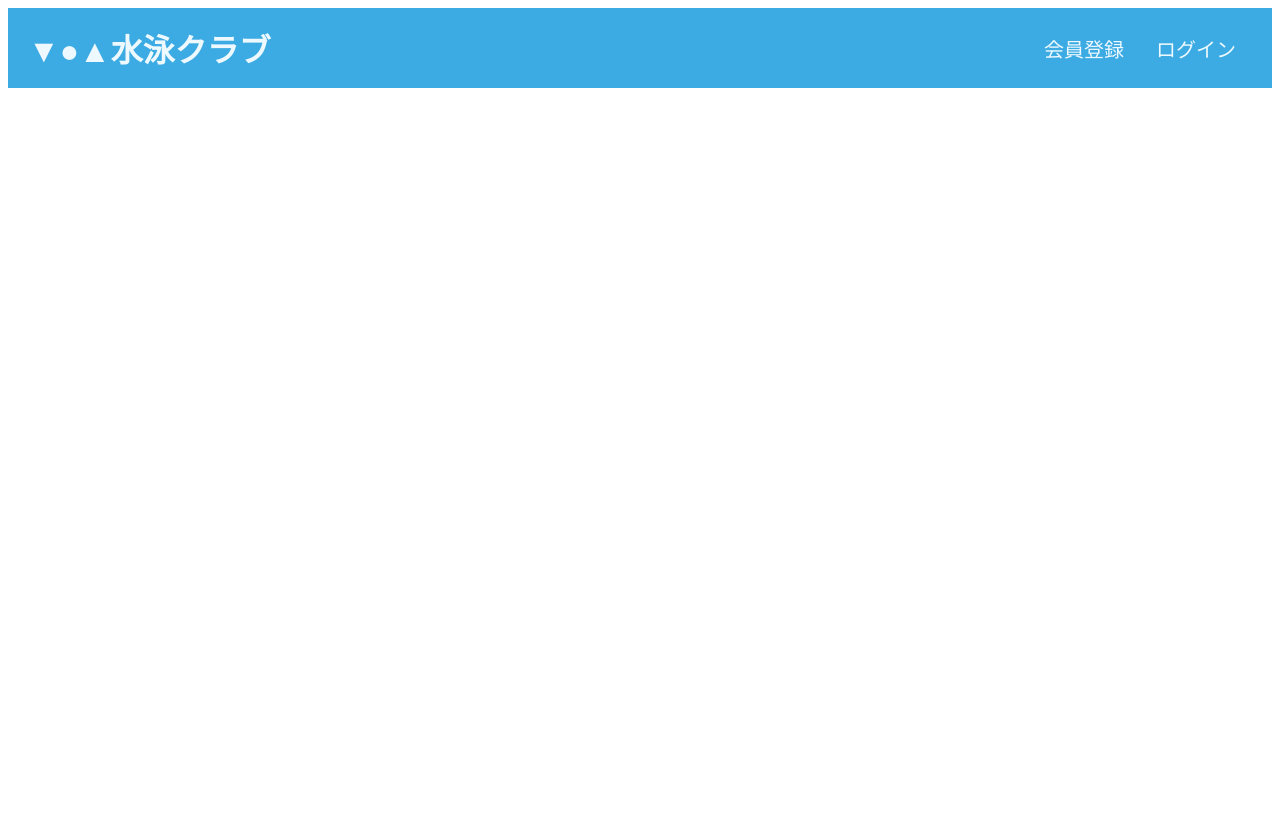
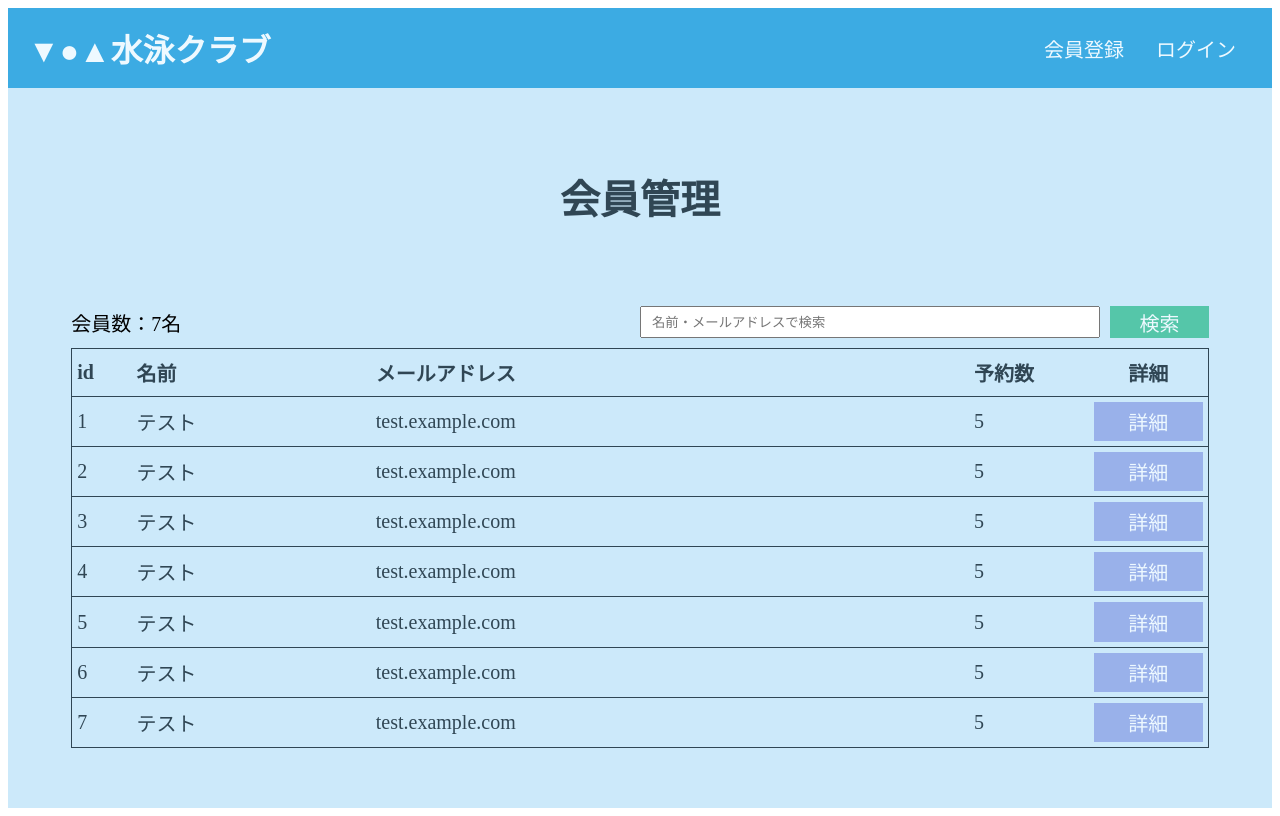
Before and after one commit to hirata784/laravel-swimming-reservation-app, a Nuxt app in the folder frontend/: page /admin/member in a window 1280 px wide. Before the commit this address had no page. Built offline with nearby package versions, Linux system fonts and the light colour scheme.

Commit message:
feat：管理者会員一覧画面のUIを追加
会員数と会員一覧の表示UIを追加

会員検索フォームのUIを追加

会員詳細ボタンのUIを追加

```diff
--- /dev/null
+++ b/frontend/app/pages/admin/member.vue
@@ -0,0 +1,151 @@
+<template>
+    <div class="member">
+        <div class="member-content">
+            <h2 class="title">会員管理</h2>
+            <div class="num-search">
+                <p class="num">会員数：7名</p>
+                <div class="search">
+                    <input
+                        class="search-txt"
+                        type="text"
+                        placeholder="名前・メールアドレスで検索"
+                    />
+                    <button class="search-btn">検索</button>
+                </div>
+            </div>
+            <table class="member-list">
+                <tbody>
+                    <tr>
+                        <th>id</th>
+                        <th>名前</th>
+                        <th>メールアドレス</th>
+                        <th>予約数</th>
+                        <th>詳細</th>
+                    </tr>
+                    <template v-for="i in 7" :key="i">
+                        <tr>
+                            <td class="id-col">{{ i }}</td>
+                            <td class="name-col">テスト</td>
+                            <td class="email-col">test.example.com</td>
+                            <td class="total-col">5</td>
+                            <td class="detail-col">
+                                <button class="detail-btn">詳細</button>
+                            </td>
+                        </tr>
+                    </template>
+                </tbody>
+            </table>
+        </div>
+    </div>
+</template>
+
+<style scoped>
+p {
+    margin: 0;
+}
+
+.member {
+    background-color: #cce9fa;
+    width: 100%;
+    height: 90vh;
+    text-align: center;
+    position: relative;
+}
+
+.member-content {
+    padding-top: 80px;
+}
+
+.title {
+    margin: 0;
+    font-size: 40px;
+    color: #304654;
+}
+
+.num-search {
+    display: flex;
+    justify-content: space-between;
+    align-items: center;
+    width: 90%;
+    margin: 80px auto 10px;
+}
+
+.num {
+    font-size: 20px;
+}
+
+.search {
+    display: flex;
+    justify-content: flex-end;
+    width: 50%;
+    height: 4vh;
+}
+
+.search-txt {
+    width: 90%;
+    padding: 10px;
+    margin-right: 10px;
+}
+
+.search-btn {
+    border: none;
+    width: 20%;
+    background-color: #55c6a9;
+    color: #eef9ff;
+    font-size: 20px;
+    cursor: pointer;
+}
+
+.member-list {
+    width: 90%;
+    height: 50vh;
+    margin: 0 auto;
+    text-align: center;
+    border-collapse: collapse;
+    border: 1px solid #304654;
+    color: #304654;
+    font-size: 20px;
+}
+
+tr,
+th,
+td {
+    border-bottom: 1px solid #304654;
+    text-align: left;
+    padding: 5px;
+}
+
+th:last-child {
+    text-align: center;
+}
+
+.id-col {
+    width: 5%;
+}
+
+.name-col {
+    width: 20%;
+}
+
+.email-col {
+    width: 50%;
+}
+
+.total-col {
+    width: 10%;
+}
+
+.detail-col {
+    width: 10%;
+}
+
+.detail-btn {
+    border: none;
+    background-color: #99b1ea;
+    color: #eef9ff;
+    width: 100%;
+    height: 100%;
+    font-size: 20px;
+    cursor: pointer;
+}
+</style>
```
